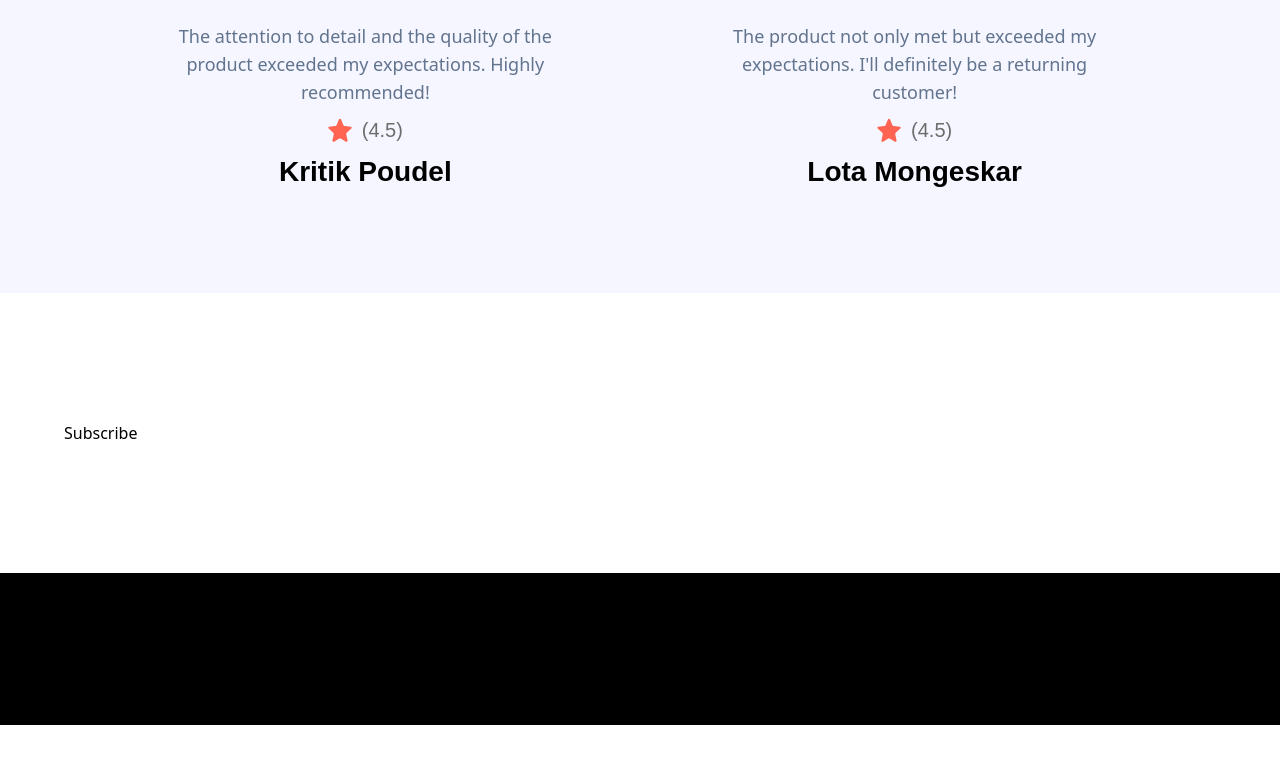
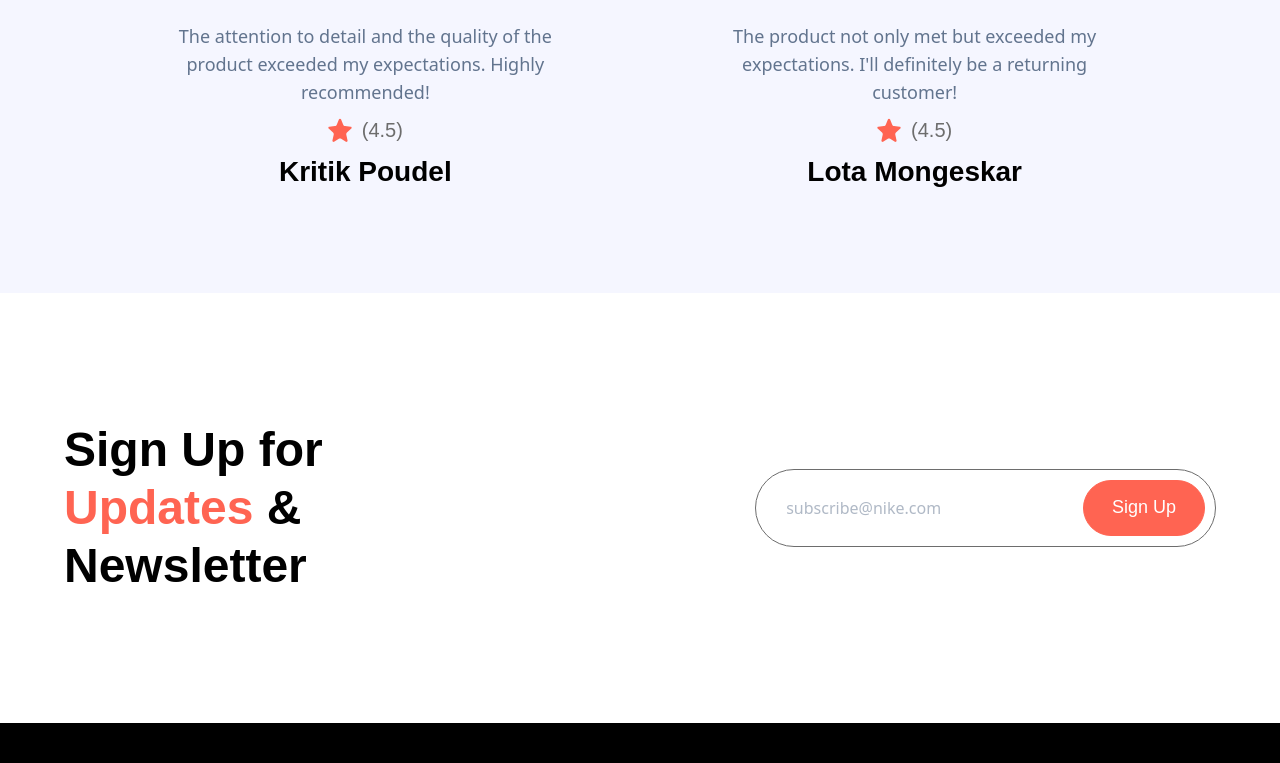
Before and after one commit to kritikpoudel/Nike-website, a React (Vite) app: page / in a window 1280 px wide. Shown: the part 3945-4708 px from the top of the page. Before the commit the page ends 4670 px from the top, so only its background shows below. Built offline with nearby package versions, Linux system fonts and the light colour scheme.

Commit message:
implement subscribe section

```diff
--- a/src/components/Button.jsx
+++ b/src/components/Button.jsx
@@ -1,10 +1,10 @@
 import React from 'react'
 
-const Button = ({label,iconUrl ,backgroundColor,borderColor,textColor}) => {
+const Button = ({label,iconUrl ,backgroundColor,borderColor,textColor,fullWidth}) => {
   return (
     <button className={`flex justify-center items-center border rounded-full px-7 py-4 gap-2 font-montserrat text-lg leading-none
     ${backgroundColor? `${borderColor} ${backgroundColor} ${textColor}`:'bg-coral-red text-white border-[#FF6452]'}
-    cursor-pointer`}>
+    cursor-pointer ${fullWidth && 'w-full'}` }>
         {label}
        {iconUrl && <img src={iconUrl} alt="icon right" className='rounded-full ml-2 w-5 h-5' />}
     </button>
--- a/src/sections/Subscribe.jsx
+++ b/src/sections/Subscribe.jsx
@@ -1,8 +1,17 @@
 import React from 'react'
+import Button from '../components/Button'
 
 const Subscribe = () => {
   return (
-    <div>Subscribe</div>
+    <section className='max-container flex justify-between items-center max-lg:flex-col gap-10' id='contact-us'>
+        <h2 className='font-palanquin text-4xl font-bold lg:max-w-md leading-17.25 '>Sign Up for <span className='text-[#FF6452]'>Updates</span> & Newsletter</h2>
+      <div className='border-[#6D6D6D] flex  w-full lg:max-w-[40%] items-center max-sm:flex-col gap-5 p-2.5 sm:border sm:border-[#6D6D6D] rounded-full '>
+        <input type="text" placeholder='subscribe@nike.com' className='input'/>
+        <div className='flex max-sm:w-full max-sm:justify-end items-center'>
+      <Button label='Sign Up' fullWidth/>
+        </div>
+      </div>
+    </section>
   )
 }
 
```
